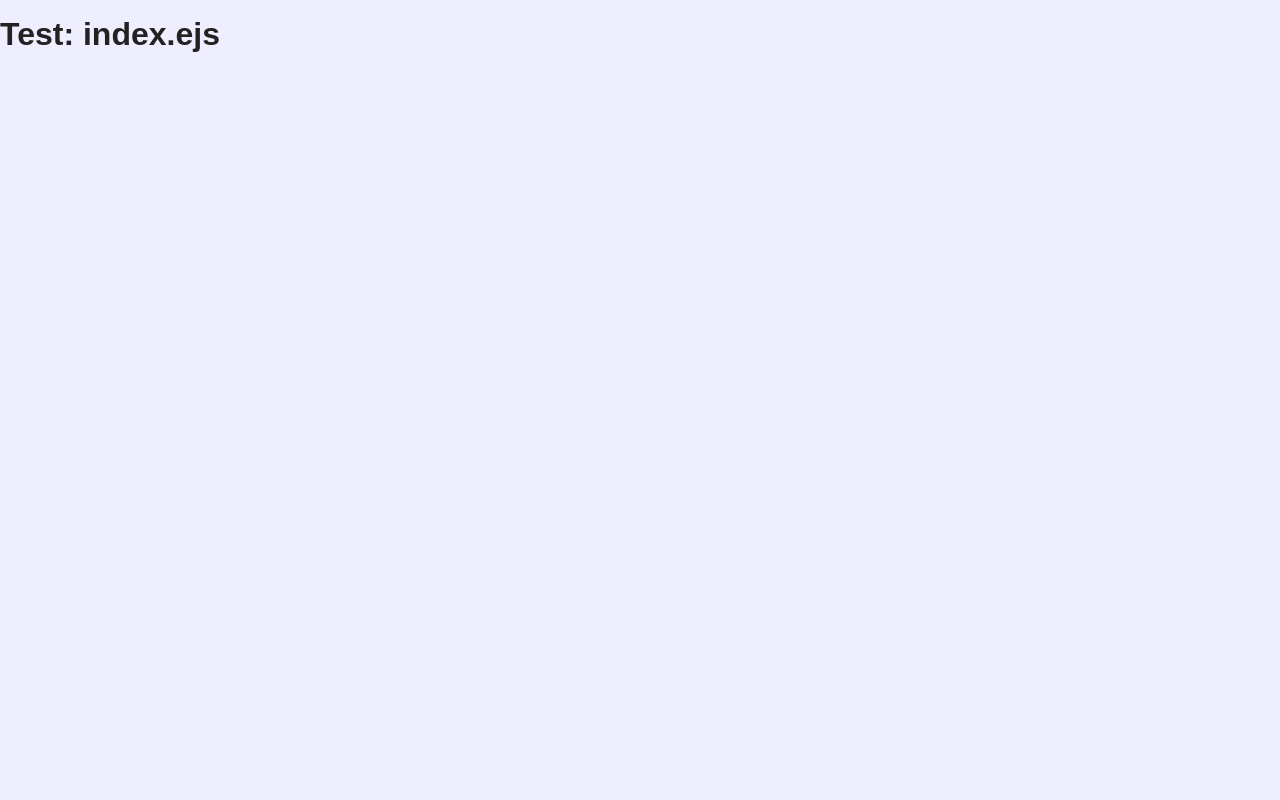
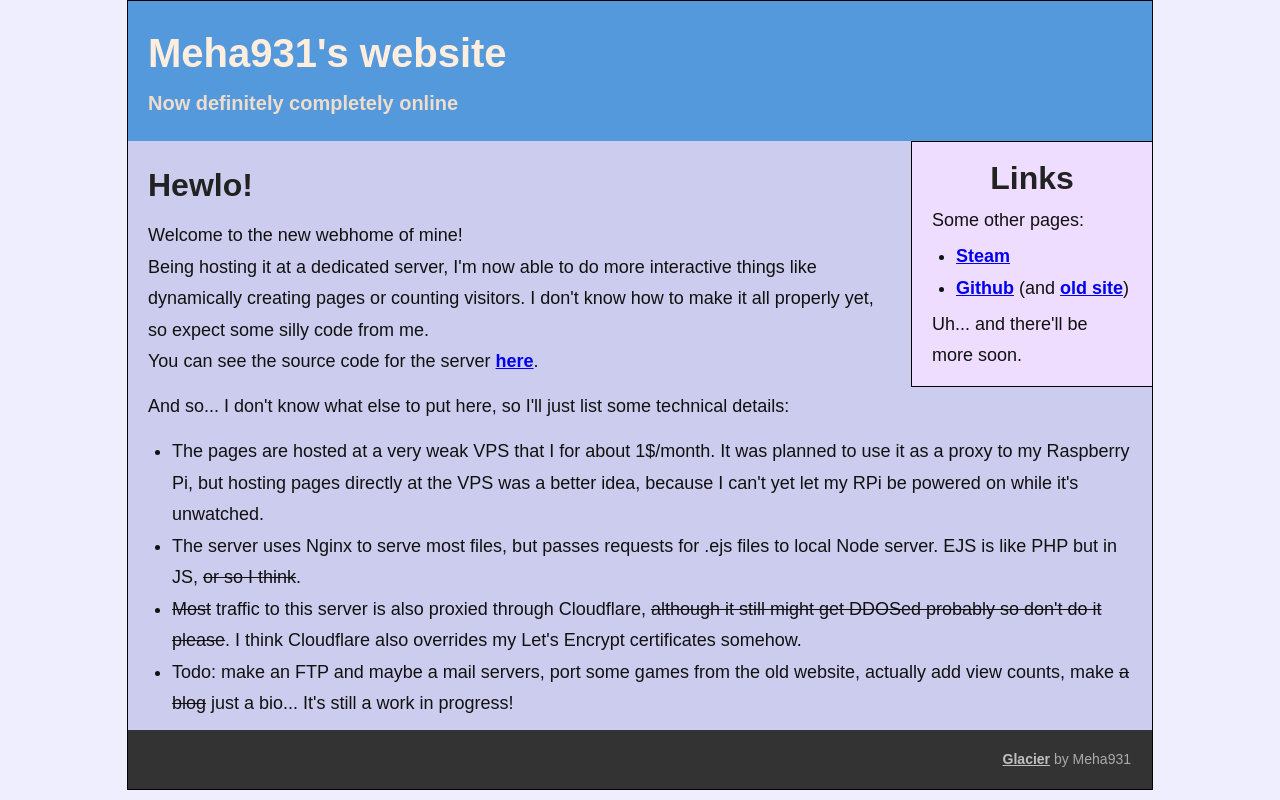
Before and after one commit to Meha931/meha931.xyz, a website: page root/index.ejs in a window 1280 px wide. Drawn offline with nearby package versions, Linux system fonts and the light colour scheme; files that its build step writes are made by us from their sources.

Commit message:
Finish index

```diff
--- a/root/index.ejs
+++ b/root/index.ejs
@@ -1,11 +1,63 @@
 <!DOCTYPE html>
 <html>
 <head>
-    <meta charset="UTF-8">
-    <title>Test</title>
-    <link rel="stylesheet" href="style.css">
+    <%- include("../includables/head", {title: "Meha931"}); %>
 </head>
 <body>
-    <h1>Test: index.ejs</h1>
+<div class="container">
+    <%- include("../includables/header", {
+        title: "Meha931's website",
+        subtitle: "Now definitely completely online"
+    }); %>
+    <div class="content">
+        <%- include("../includables/sidebar", {
+            title: "Links",
+            pretext: "Some other pages:",
+            list: {
+                type: "ul",
+                entries: [
+                    "<a href=\"https://steamcommunity.com/id/Meha931\">Steam</a>",
+                    "<a href=\"https://github.com/Meha931\">Github</a> (and <a "+
+                    "href=\"https://meha931.github.io\">old site</a>)",
+                ]
+            },
+            posttext: "Uh... and there'll be more soon."
+        }); %>
+        <h1>Hewlo!</h1>
+        <p>
+            Welcome to the new webhome of mine!<br>
+            Being hosting it at a dedicated server, I'm now able to
+            do more interactive things like dynamically creating
+            pages or counting visitors. I don't know how to make it
+            all properly yet, so expect some silly code from me.<br>
+            You can see the source code for the server <a
+            href="https://github.com/Meha931/meha931.xyz">here</a>.
+        </p>
+        <p>
+            And so... I don't know what else to put here, so I'll
+            just list some technical details:
+        </p>
+        <%- include("../includables/list", {
+            type: "ul",
+            entries: [
+                "The pages are hosted at a very weak VPS that I for about 1$/month. "+
+                "It was planned to use it as a proxy to my Raspberry Pi, but hosting "+
+                "pages directly at the VPS was a better idea, because I can't yet let my "+
+                "RPi be powered on while it's unwatched.",
+                "The server uses Nginx to serve most files, but passes requests for "+
+                ".ejs files to local Node server. EJS is like PHP but in JS, <s>or so "+
+                "I think</s>.",
+                "<s>Most</s> traffic to this server is also proxied through Cloudflare, "+
+                "<s>although it still might get DDOSed probably so don't do it please</s>. "+
+                "I think Cloudflare also overrides my Let's Encrypt certificates somehow.",
+                "Todo: make an FTP and maybe a mail servers, port some games from the "+
+                "old website, actually add view counts, make <s>a blog</s> just a bio... "+
+                "It's still a work in progress!"
+            ]
+        }); %>
+    </div>
+    <%- include("../includables/footer", {
+    }); %>
+</div>
 </body>
 </html>
```
